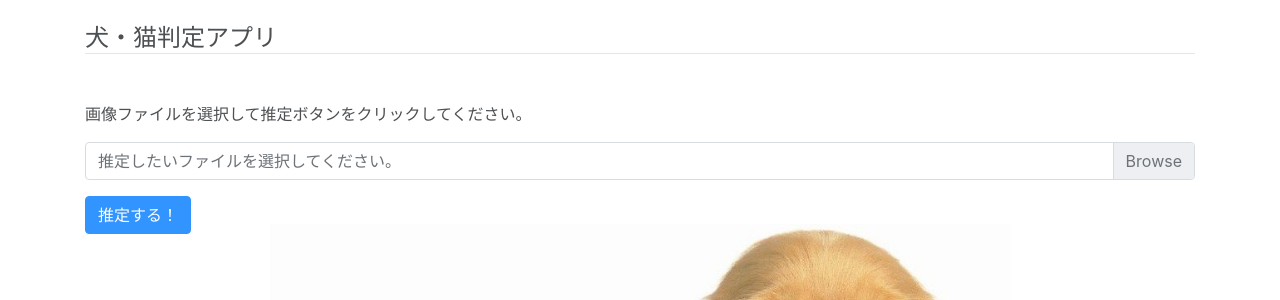
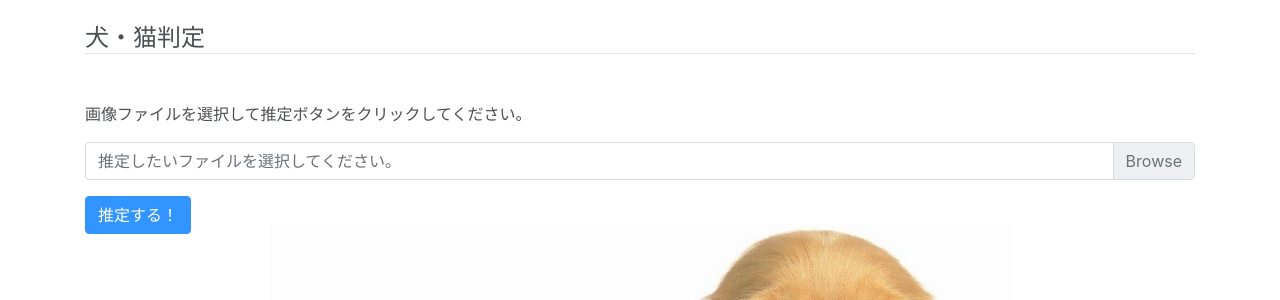
Before and after one commit to h-funase/lovery_bot, a Django app: page /dogcat/ in a window 1280 px wide. Shown: the part 101-401 px from the top of the page. Run offline with Django 3.2, Linux system fonts and the light colour scheme; some libraries are stand-ins or nearby versions.

Commit message:
Update index.html

```diff
--- a/dogcat/templates/dogcat/index.html
+++ b/dogcat/templates/dogcat/index.html
@@ -16,7 +16,7 @@
     <div class="dogandcat-image">
     <div class="container">
         <div>
-    <h4 class="mt-4 mb-5 border-bottom">犬・猫判定アプリ</h4>
+    <h4 class="mt-4 mb-5 border-bottom">犬・猫判定</h4>
     <p>画像ファイルを選択して推定ボタンをクリックしてください。</p>
         <form action="{% url 'dogcat:predict' %}" method="post" class="form" enctype="multipart/form-data">
         {% csrf_token %}
```
